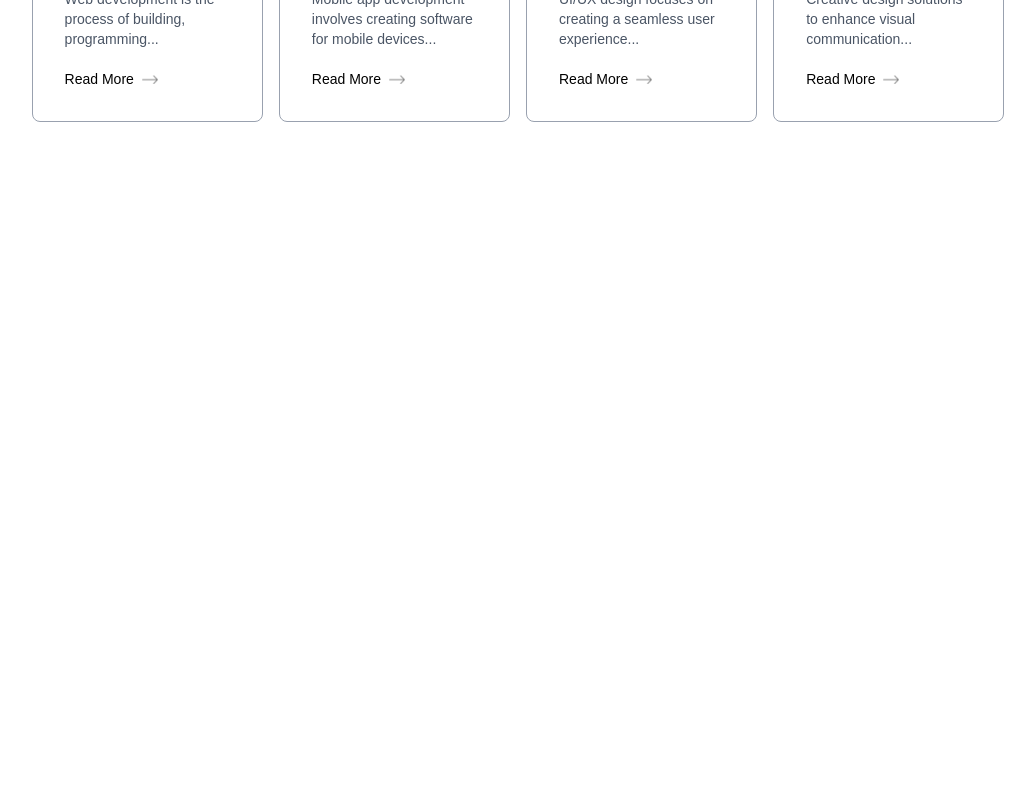
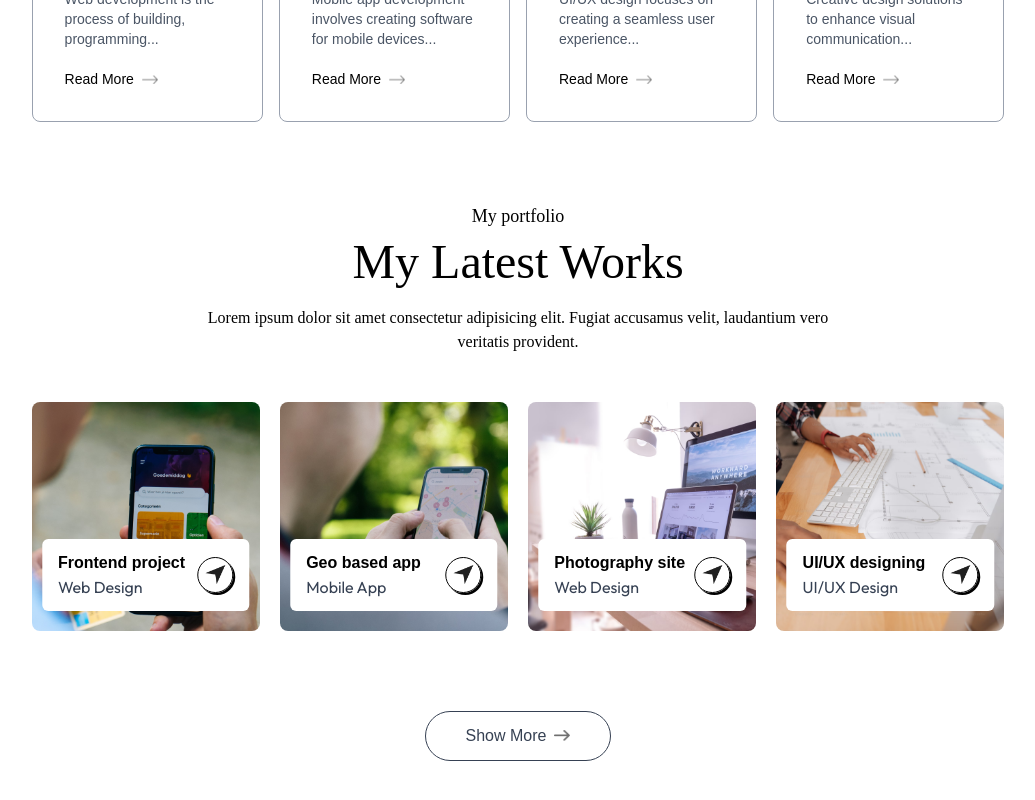
Before and after one commit to thanatP-Bz/portflio, a Next.js app: page / in a window 1280 px wide. Shown: the part 1818-2618 px from the top of the page, without its empty margins (122-1157 px from the left). Before the commit the page ends 1980 px from the top, so only its background shows below. Built offline with nearby package versions, Linux system fonts and the light colour scheme; a web font is replaced by a local one.

Commit message:
addedWorkSection

```diff
--- /dev/null
+++ b/app/components/Work.jsx
@@ -0,0 +1,53 @@
+import { assets, workData } from "@/assets/assets";
+
+import Image from "next/image";
+
+const Work = () => {
+  return (
+    <div id="work" className="w-full px-[12%] py-10 scroll-mt-20 ">
+      <h4 className="text-center mb-2 text-lg font-Ovo">My portfolio</h4>
+      <h2 className="text-center text-5xl font-Ovo">My Latest Works</h2>
+
+      <p className="text-center max-w-2xl mx-auto mt-5 mb-12 font-Ovo">
+        Lorem ipsum dolor sit amet consectetur adipisicing elit. Fugiat
+        accusamus velit, laudantium vero veritatis provident.
+      </p>
+
+      <div className="grid grid-cols-[repeat(auto-fit,minmax(200px,1fr))] my-10 gap-5">
+        {workData.map((project, index) => (
+          <div
+            key={index}
+            style={{ backgroundImage: `url(${project.bgImage})` }}
+            className="aspect-square bg-no-repeat bg-cover bg-center rounded-lg relative cursor-pointer group"
+          >
+            <div className="bg-white w-10/11 rounded-md absolute bottom-5 left-1/2 -translate-x-1/2 py-3 px-4 flex items-center justify-between duration-500 group-hover:bottom-7">
+              <div>
+                <h2 className="font-semibold text-nowrap ">{project.title}</h2>
+                <p className="text-small text-gray-700 font-Outfit">
+                  {project.description}
+                </p>
+              </div>
+
+              <div className="border rounded-full border-black w-9 aspect-square flex items-center justify-center shadow-[2px_2px_0_#000] group-hover:bg-lime-300 transition">
+                <Image src={assets.send_icon} alt="send icon" className="w-5" />
+              </div>
+            </div>
+          </div>
+        ))}
+      </div>
+      <a
+        href=""
+        className="w-max flex items-center justify-center gap-2 text-gray-700 border-[0.5px] border-gray-700 rounded-full py-3 px-10 mx-auto my-20 hover:bg-light duration-500"
+      >
+        Show More
+        <Image
+          src={assets.right_arrow_bold}
+          alt="Right arrow"
+          className="w-4"
+        />
+      </a>
+    </div>
+  );
+};
+
+export default Work;
--- a/app/page.js
+++ b/app/page.js
@@ -3,6 +3,7 @@
 import Header from "./components/Header";
 import About from "./components/About";
 import Services from "./components/Services";
+import Work from "./components/Work";
 export default function Home() {
   return (
     <>
@@ -10,6 +11,7 @@
       <Header />
       <About />
       <Services />
+      <Work />
     </>
   );
 }
```
